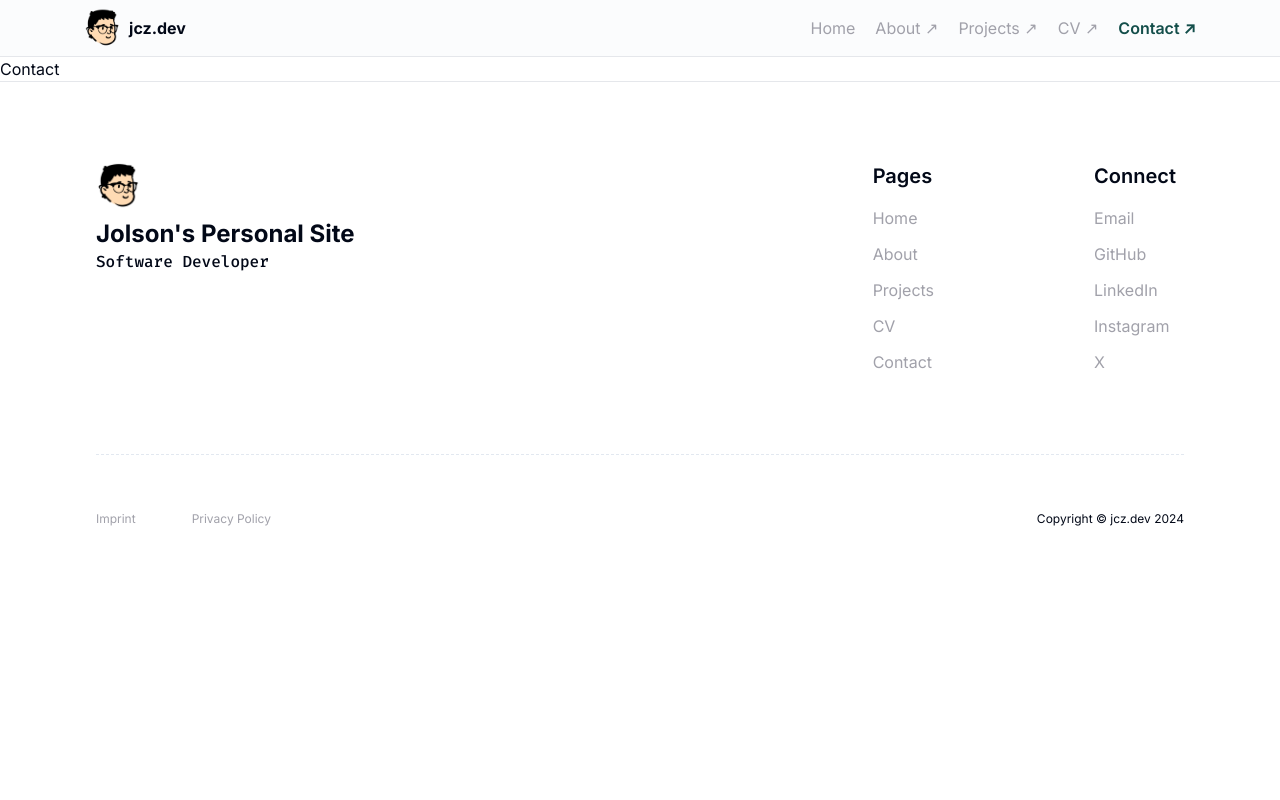
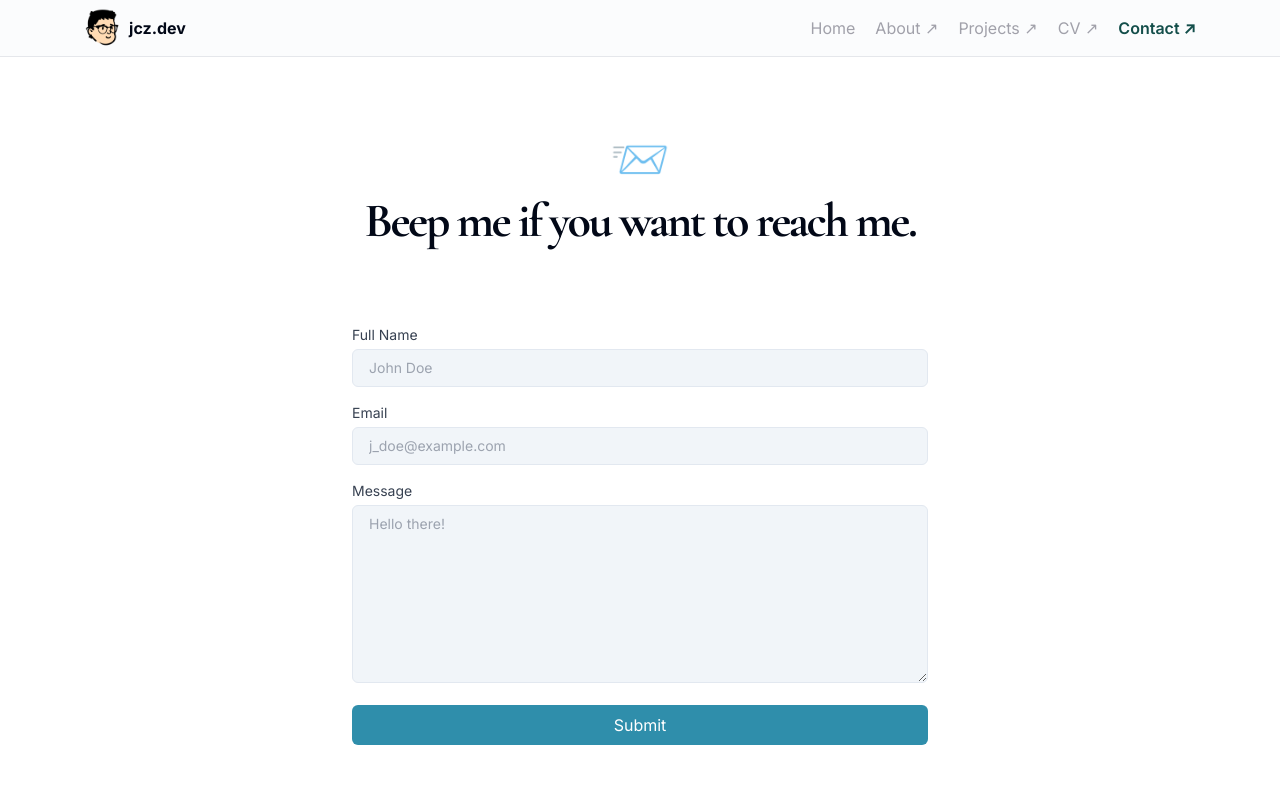
Before and after one commit to jolsoncruz/jcz.dev, a React (Vite) app: page /contact in a window 1280 px wide. Shown: the top 800 px of the page. Built offline with nearby package versions, Linux system fonts and the light colour scheme.

Commit message:
Contact Form and Ticker

```diff
--- a/src/App.tsx
+++ b/src/App.tsx
@@ -1,11 +1,13 @@
 import { Routes, Route, BrowserRouter } from "react-router-dom";
 import ContainerLayout from "./layouts/ContainerLayout";
 import { Home, About, Projects, Contact } from "./views";
+import ScrollToTop from "./components/ScrollToTop";
 // import Maintenance from "./layouts/Maintenance";
 
 function App() {
   return (
     <BrowserRouter>
+      <ScrollToTop />
       <Routes>
         <Route path="/" element={<ContainerLayout />}>
           <Route index element={<Home />} />
--- a/src/components/Footer.tsx
+++ b/src/components/Footer.tsx
@@ -74,15 +74,9 @@ const Footer = () => {
             </div>
           </div>
           <div className="border-t border-dashed py-14 md:flex md:justify-between md:text-xs">
-            <div className="flex flex-col space-y-2 pb-8 text-zinc-400 decoration-inherit underline-offset-8 md:flex-row md:space-x-14 md:space-y-0 md:pb-0">
-              <a href="#" className="hover:underline">
-                Imprint
-              </a>
-              <a href="#" className="hover:underline">
-                Privacy Policy
-              </a>
-            </div>
-            <span className="text-xs">Copyright © jcz.dev 2024</span>
+            <span className="text-xs text-zinc-400">
+              Copyright © jcz.dev 2024
+            </span>
           </div>
         </div>
       </nav>
--- a/src/components/Hero.tsx
+++ b/src/components/Hero.tsx
@@ -11,7 +11,7 @@ const Hero = () => {
         />
         <h1 className="pt-3 tracking-wider">Hello, I'm</h1>
         <h1 className="text-7xl font-bold tracking-tighter">Jolson Cruz</h1>
-        <h2 className="animate-typing-blink border-r-4 border-r-teal-700 pr-3 font-mono text-4xl tracking-tighter">
+        <h2 className="animate-typing-blink border-r-4 border-r-teal-700 pr-1 font-mono text-xl tracking-tighter md:pr-3 md:text-4xl ">
           Full-Stack Software Developer
         </h2>
       </div>
--- a/src/components/Newsletter.tsx
+++ b/src/components/Newsletter.tsx
@@ -16,7 +16,10 @@ const Newsletter = () => {
           spam you; I'll only drop a line when I have something useful to share.
         </p>
         <div className="mt-10 flex -space-x-12 font-medium">
-          <Input placeholder="hi@jcz.dev" className="h-14 rounded-full px-8" />
+          <Input
+            placeholder="hi@jcz.dev"
+            className="h-14 rounded-full px-8 focus:outline-0"
+          />
           <Button className="h-14 w-14 rounded-full bg-slate-500 hover:bg-slate-700">
             {">"}
           </Button>
--- /dev/null
+++ b/src/components/ScrollToTop.tsx
@@ -0,0 +1,17 @@
+import { useEffect } from "react";
+import { useLocation } from "react-router-dom";
+
+const ScrollToTop = () => {
+  const { pathname } = useLocation();
+
+  useEffect(() => {
+    window.scrollTo({
+      top: 0,
+      behavior: "smooth",
+    });
+  }, [pathname]);
+
+  return null;
+};
+
+export default ScrollToTop;
--- a/src/components/Ticker.tsx
+++ b/src/components/Ticker.tsx
@@ -1,10 +1,13 @@
 const Ticker = () => {
   return (
     <div className="border-y border-teal-950 bg-teal-900 text-white drop-shadow-sm">
-      <div className="flex w-full max-w-full justify-center py-10">
-        <h1 className="pr-10 font-thin">Tech Stack</h1>
-        <div className="relative flex gap-24 overflow-hidden font-light">
-          <div className="z-1 absolute h-full w-[100px] bg-gradient-to-r from-teal-900"></div>
+      <div className="mx-auto flex max-w-7xl items-center px-5 py-10 md:px-10">
+        <h1 className="overflow-hidden whitespace-nowrap pr-20 font-thin">
+          Tech Stack
+        </h1>
+        <div className="group relative flex overflow-hidden font-light">
+          <div className="absolute z-10 h-full w-[100px] bg-gradient-to-r from-teal-900"></div>
+          <div className="flex animate-infinite-scroll gap-24 group-hover:paused [&>*]:overflow-hidden [&>*]:whitespace-nowrap">
             <p>React</p>
             <p>Typescript</p>
             <p>Mongo</p>
@@ -12,7 +15,16 @@ const Ticker = () => {
             <p>Express</p>
             <p>Tailwind</p>
             <p>Bootstrap</p>
-          <div className="z-1 absolute right-0 h-full w-[100px] bg-gradient-to-l from-teal-900"></div>
+            <p>React</p>
+            <p>Typescript</p>
+            <p>Mongo</p>
+            <p>Node.js</p>
+            <p>Express</p>
+            <p>Tailwind</p>
+            <p>Bootstrap</p>
+          </div>
+
+          <div className="absolute right-0 z-10 h-full w-[100px] bg-gradient-to-l from-teal-900"></div>
         </div>
       </div>
     </div>
--- /dev/null
+++ b/src/components/ui/textarea.tsx
@@ -0,0 +1,24 @@
+import * as React from "react"
+
+import { cn } from "@/lib/utils"
+
+export interface TextareaProps
+  extends React.TextareaHTMLAttributes<HTMLTextAreaElement> {}
+
+const Textarea = React.forwardRef<HTMLTextAreaElement, TextareaProps>(
+  ({ className, ...props }, ref) => {
+    return (
+      <textarea
+        className={cn(
+          "flex min-h-[80px] w-full rounded-md border border-input bg-background px-3 py-2 text-sm ring-offset-background placeholder:text-muted-foreground focus-visible:outline-none focus-visible:ring-2 focus-visible:ring-ring focus-visible:ring-offset-2 disabled:cursor-not-allowed disabled:opacity-50",
+          className
+        )}
+        ref={ref}
+        {...props}
+      />
+    )
+  }
+)
+Textarea.displayName = "Textarea"
+
+export { Textarea }
--- a/src/views/Contact.tsx
+++ b/src/views/Contact.tsx
@@ -1,5 +1,109 @@
+import { ChangeEvent, FormEvent, useState } from "react";
+
 const Contact = () => {
-  return <div>Contact</div>;
+  const [formData, setFormData] = useState({
+    name: "",
+    email: "",
+    message: "",
+  });
+
+  const [result, setResult] = useState("");
+
+  const handleChange = (
+    e: ChangeEvent<HTMLInputElement | HTMLTextAreaElement>,
+  ) => {
+    const { name, value } = e.target;
+    setFormData({
+      ...formData,
+      [name]: value,
+    });
+  };
+
+  const handleSubmit = (e: FormEvent<HTMLFormElement>) => {
+    e.preventDefault();
+    try {
+      setFormData({
+        name: "",
+        email: "",
+        message: "",
+      });
+      setResult("Thank you for reaching out! 🚀");
+    } catch (error) {
+      console.log(error);
+      setResult("Error sending message!");
+    }
+    console.log(formData);
+  };
+
+  return (
+    <>
+      <div className="mx-auto max-w-6xl space-y-5 px-7 py-20 text-center font-serif text-5xl md:space-y-3 md:px-5">
+        <h1>📨</h1>
+        <h1 className="font-bold tracking-tighter">
+          Beep me if you want to reach me.
+        </h1>
+      </div>
+      <div className="mx-auto flex max-w-6xl flex-col items-center space-y-5 px-7 md:px-5">
+        <form onSubmit={handleSubmit} className="w-full max-w-xl">
+          <div className="mb-4">
+            <label htmlFor="name" className="mb-1 block text-sm text-gray-700">
+              Full Name
+            </label>
+            <input
+              type="text"
+              name="name"
+              id="name"
+              placeholder="John Doe"
+              value={formData.name}
+              onChange={handleChange}
+              className="w-full rounded-md border bg-slate-100 px-4 py-2 text-sm focus:outline-none focus:ring-2 focus:ring-jelly-bean-400"
+              required
+            />
+          </div>
+          <div className="mb-4">
+            <label htmlFor="email" className="mb-1 block text-sm text-gray-700">
+              Email
+            </label>
+            <input
+              type="email"
+              name="email"
+              id="email"
+              placeholder="j_doe@example.com"
+              value={formData.email}
+              onChange={handleChange}
+              className="w-full rounded-md border bg-slate-100 px-4 py-2 text-sm focus:outline-none focus:ring-2 focus:ring-jelly-bean-400"
+              required
+            />
+          </div>
+          <div className="mb-4">
+            <label
+              htmlFor="message"
+              className="mb-1 block text-sm text-gray-700"
+            >
+              Message
+            </label>
+            <textarea
+              name="message"
+              id="message"
+              placeholder="Hello there!"
+              value={formData.message}
+              onChange={handleChange}
+              className="w-full rounded-md border bg-slate-100 px-4 py-2 text-sm focus:outline-none focus:ring-2 focus:ring-jelly-bean-400"
+              rows={8}
+              required
+            ></textarea>
+          </div>
+          <button
+            type="submit"
+            className="w-full rounded-md bg-jelly-bean-500 py-2 text-white hover:bg-jelly-bean-600 focus:outline-none focus:ring-2 focus:ring-jelly-bean-400"
+          >
+            Submit
+          </button>
+        </form>
+        <p className="pb-20 text-sm">{result}</p>
+      </div>
+    </>
+  );
 };
 
 export default Contact;
--- a/tailwind.config.js
+++ b/tailwind.config.js
@@ -85,7 +85,7 @@ module.exports = {
           to: { height: "0" },
         },
         "infinite-scroll": {
-          from: { transform: "translateX(0)" },
+          from: { transform: "translateX(0%)" },
           to: { transform: "translateX(-100%)" },
         },
         "typing-blink": {
@@ -109,7 +109,7 @@ module.exports = {
       animation: {
         "accordion-down": "accordion-down 0.2s ease-out",
         "accordion-up": "accordion-up 0.2s ease-out",
-        "infinite-scroll": "infinite-scroll 25s linear infinite",
+        "infinite-scroll": "infinite-scroll 30s linear infinite",
         "typing-blink": "blink .8s infinite",
       },
     },
```
Lines whose indentation alone changed are shown as unchanged.
